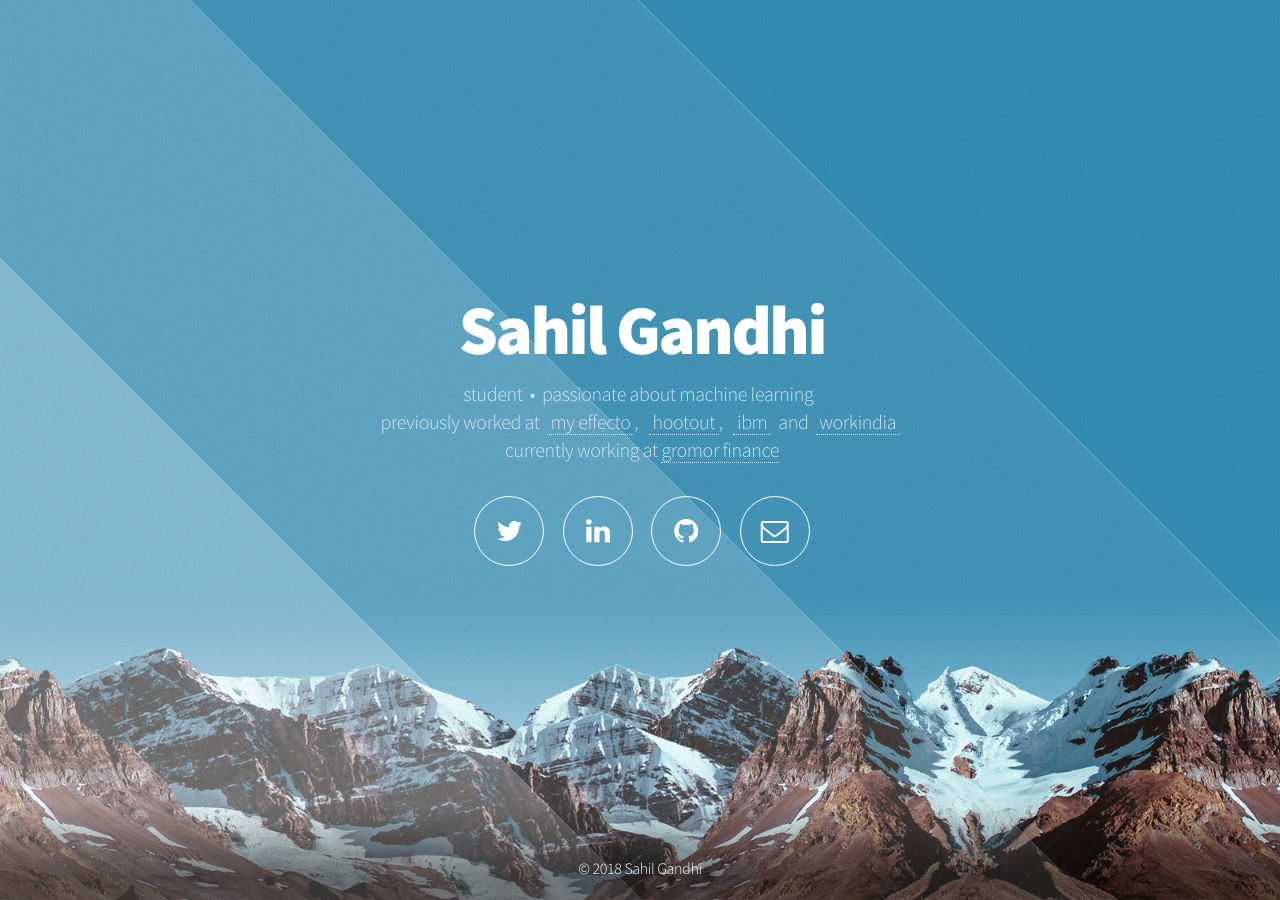
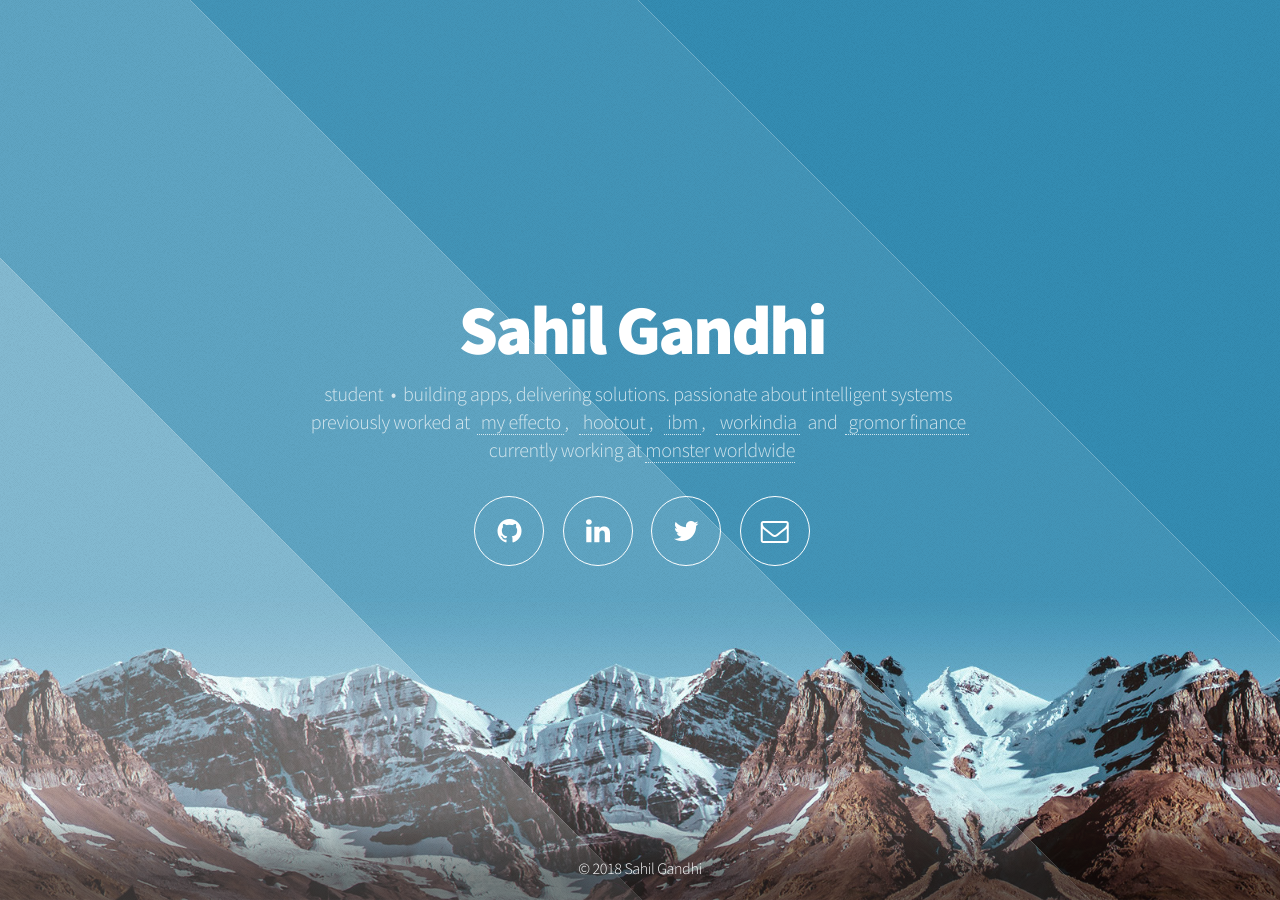
Before and after one commit to gandhisahil/gandhisahil.github.io, a Jekyll site: the page built from index.html, in a window 1280 px wide. Built offline with Jekyll 4.4.1, drawn with Linux system fonts in a browser that asks for light colours.

Commit message:
Update index.html

```diff
--- a/index.html
+++ b/index.html
@@ -41,15 +41,24 @@
 						<!--<a href="/about">About</a>-->
 						<!--</h2>-->
 
-						<p>student &nbsp;&bull;&nbsp; passionate about machine learning &nbsp; <br/> previously worked at &nbsp;<a href="http://myeffecto.com"> my effecto </a>,&nbsp; &nbsp;<a href="http://hootout.com"> hootout </a>,&nbsp; &nbsp;<a href="http://ibm.com"> ibm </a>&nbsp; and &nbsp;<a href="http://workindia.in"> workindia </a>&nbsp; <br/> currently working at <a href="https://gromor.in"> gromor finance </a></p>
+						<p>
+							student &nbsp;&bull;&nbsp; building apps, delivering solutions. passionate about intelligent systems &nbsp;
+							<br/> previously worked at
+								&nbsp;<a href="http://myeffecto.com"> my effecto </a>,&nbsp;
+								&nbsp;<a href="http://hootout.com"> hootout </a>,&nbsp;
+								&nbsp;<a href="http://ibm.com"> ibm </a>,&nbsp;
+								&nbsp;<a href="http://workindia.in"> workindia </a>&nbsp;
+								and &nbsp;<a href="https://gromor.in"> gromor finance </a>&nbsp;
+							<br/> currently working at <a href="https://www.monster.com/"> monster worldwide </a>
+						</p>
 
 						<nav>
 							<ul>
+								<li><a href="https://github.com/sahilgandhi94" target="_blank" class="fa fa-github"><span>Github</span></a></li>
+								<li><a href="http://in.linkedin.com/in/sahilgandhi94" target="_blank" class="fa fa-lkdn"><span>LinkedIn</span></a></li>
 								<li><a href="https://twitter.com/sahilgandhi94" target="_blank" class="fa fa-twit"><span>Twitter</span></a></li>
-								<li><a href="http://in.linkedin.com/in/sahilgandhi94" target="_blank" class="fa fa-lkdn"><span>LinkedIn</span></a></li>
+								<li><a href="mailto:sahilgandhi94@gmail.com" target="_blank" class="fa fa-envelope-o"><span>Email</span></a></li>
 								<!--<li><a href="http://stackoverflow.com/users/2654259/leo" target="_blank" class="fa fa-stack-overflow"><span>Stack Overflow</span></a></li>-->
-								<li><a href="https://github.com/sahilgandhi94" target="_blank" class="fa fa-github"><span>Github</span></a></li>
-								<li><a href="mailto:sahilgandhi94@gmail.com" target="_blank" class="fa fa-envelope-o"><span>Email</span></a></li>
 							</ul>
 						</nav>
 					</header>
```
